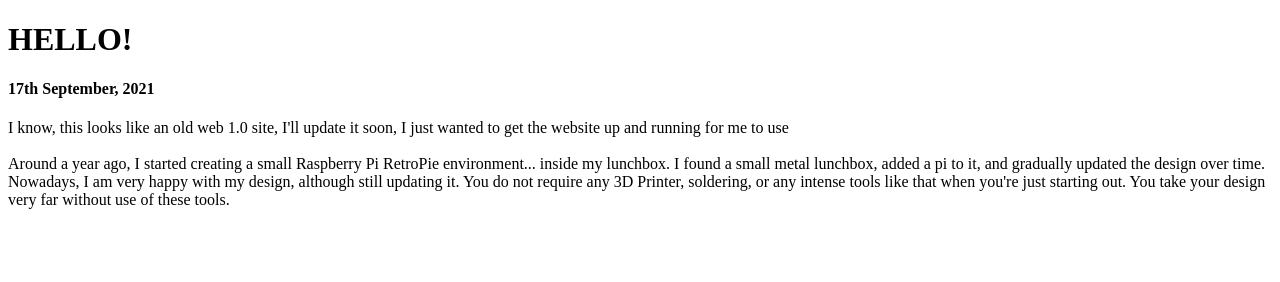
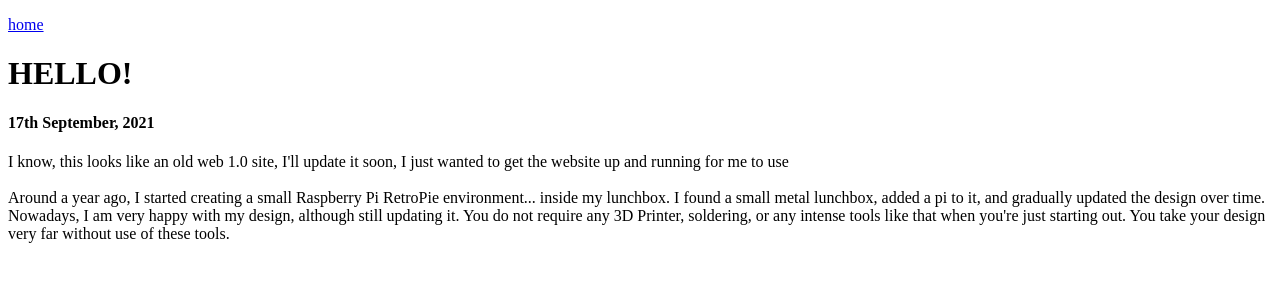
Before and after one commit to atomic-ozzy/atompc, a plain HTML site: page index.html in a window 1280 px wide. Drawn offline with Linux system fonts and the light colour scheme.

Commit message:
Update index.html

```diff
--- a/index.html
+++ b/index.html
@@ -6,6 +6,7 @@
   </head>
 
   <body>
+    <p><a href="https://atomic-ozzy.github.io/atompc/">home</a></p>
     <h1>HELLO!</h1>
     <h4>17th September, 2021</h4>
     <p>I know, this looks like an old web 1.0 site, I'll update it soon, I just wanted to get the website up and running for me to use<br><br>  Around a year ago, I started creating a small Raspberry Pi RetroPie environment... inside my lunchbox. I found a small metal lunchbox, added a pi to it, and gradually updated the design over time. Nowadays, I am very happy with my design, although still updating it. You do not require any 3D Printer, soldering, or any intense tools like that when you're just starting out. You take your design very far without use of these tools.</p>
```
